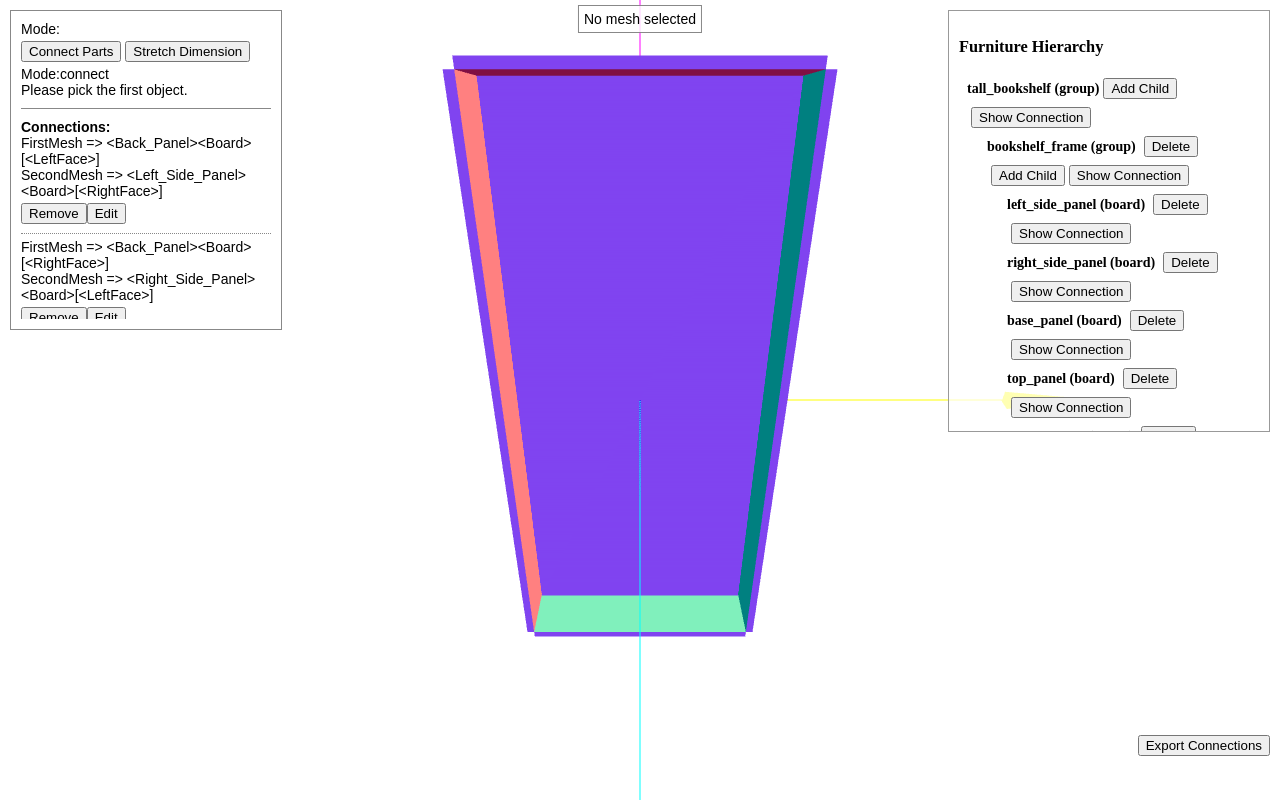
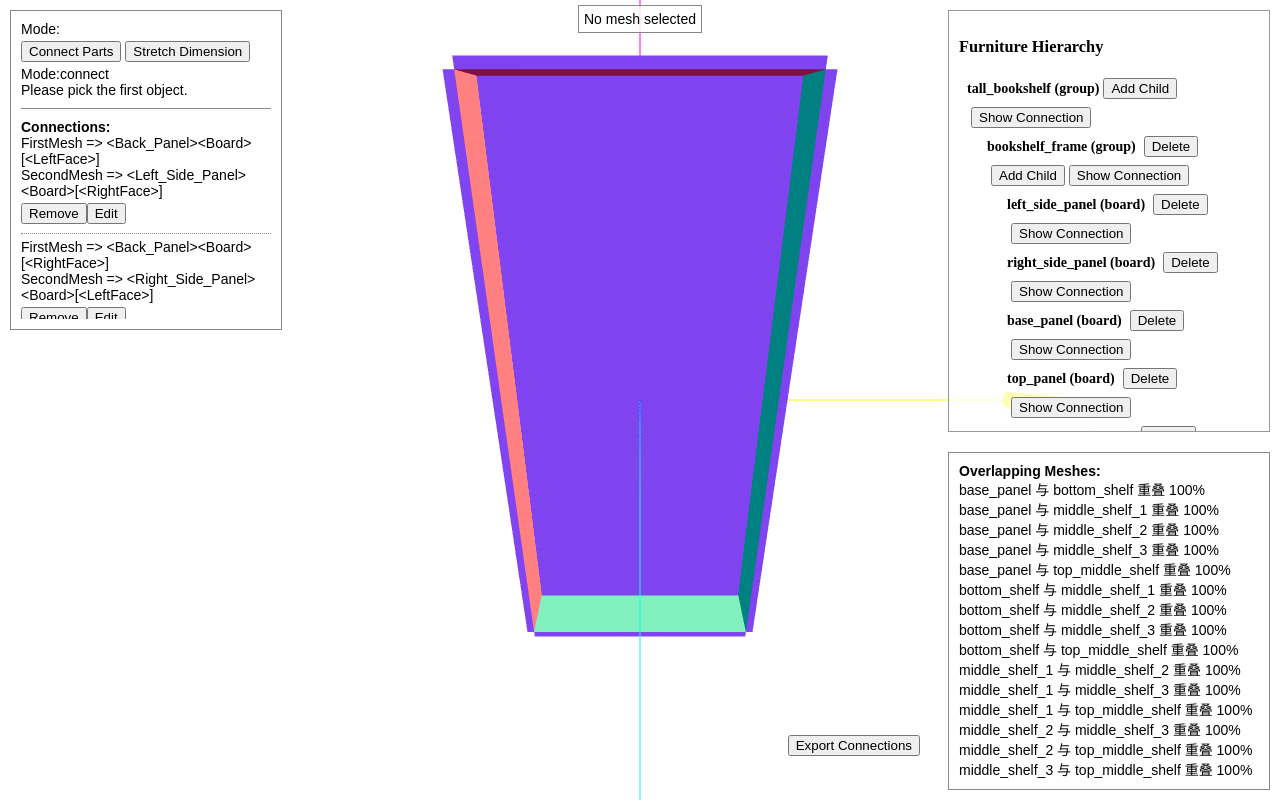
Before and after one commit to YixuannnL/furniture-threejs, a website built with Vite: page index.html in a window 1280 px wide. Built offline with nearby package versions, Linux system fonts and the light colour scheme; animation ran at ten frames a second.

Commit message:
增加了overlapping mesh的提示

```diff
--- a/index.html
+++ b/index.html
@@ -57,6 +57,19 @@
 			padding-top: 10px;
 			max-height: 150px;
 			overflow-y: auto;
+		}
+
+		#overlapHint {
+			position: absolute;
+			bottom: 10px;
+			right: 10px;
+			width: 300px;
+			background-color: rgba(255, 255, 255, 0.7);
+			border: 1px solid #888;
+			padding: 10px;
+			font-family: sans-serif;
+			font-size: 14px;
+			z-index: 9999;
 		}
 	</style>
 </head>
@@ -121,7 +134,12 @@
 		<!-- 这里将由JS脚本生成树结构列表 -->
 	</div>
 
-	<button id="exportBtn" style="position:absolute; bottom:40px; right:10px;">Export Connections</button>
+	<div id="overlapHint">
+		<strong>Overlapping Meshes:</strong>
+		<div id="overlapList">检测中……</div>
+	</div>
+
+	<button id="exportBtn" style="position:absolute; bottom:40px; right:360px;">Export Connections</button>
 
 	<script type="module" src="main.js"></script>
 
--- a/main.js
+++ b/main.js
@@ -11,7 +11,9 @@ import ConnData from './input_data/conn_data.json' assert { type: 'json' };
 let furnitureData = jsonData;
 let connectionData = Utils.filterConnData(ConnData);
 
-// console.log("NOW:", connectionData);
+
+// 全局变量，保证仅初始渲染时显示一次提示
+let initialOverlappingChecked = false;
 
 // 用来记录：当前是否在按住某个键做拉伸，拉伸的是哪个轴
 let scalingAxis = null;        // 取值 'width' | 'height' | 'depth' | null
@@ -44,6 +46,62 @@ let currentConnectionHighlight = null;
 // 用于存储场景中所有 Mesh 的“原材质”或者“变淡材质”，以便随时切换
 // 也可以不存，直接重新 render_furniture 也行，但可能会破坏用户的中间编辑状态
 let originalMaterialMap = new WeakMap(); // mesh => { material, isDimmed:boolean, isHighlighted:boolean }
+
+// 辅助：计算 THREE.Box3 的体积
+function computeBoxVolume(box) {
+    const size = new THREE.Vector3();
+    box.getSize(size);
+    return size.x * size.y * size.z;
+}
+
+// 检测并更新页面显示重叠严重的 Mesh 提示
+function detectAndDisplayOverlap() {
+    const overlapListDiv = document.getElementById('overlapList');
+    if (!overlapListDiv || !currentFurnitureRoot) return;
+
+    // 收集场景中所有 Mesh 对象
+    let meshes = [];
+    currentFurnitureRoot.traverse(obj => {
+        if (obj.isMesh) {
+            meshes.push(obj);
+        }
+    });
+
+    const threshold = 0.75; // 当交集体积占较小 Mesh 的体积超过 75% 时认为重叠严重
+    let messages = [];
+
+    // 两两比较
+    for (let i = 0; i < meshes.length; i++) {
+        // 为每个 Mesh 计算包围盒（世界坐标）
+        let boxA = new THREE.Box3().setFromObject(meshes[i]);
+        let volA = computeBoxVolume(boxA);
+        for (let j = i + 1; j < meshes.length; j++) {
+            let boxB = new THREE.Box3().setFromObject(meshes[j]);
+            let volB = computeBoxVolume(boxB);
+            // 若两个包围盒不相交，则不考虑
+            if (!boxA.intersectsBox(boxB)) continue;
+
+            // 计算两者交集区域
+            let intersectionBox = boxA.clone().intersect(boxB);
+            // 若交集为空，则跳过
+            if (intersectionBox.isEmpty()) continue;
+
+            let interVol = computeBoxVolume(intersectionBox);
+            // 取较小的体积来计算重叠比例
+            let ratio = interVol / Math.min(volA, volB);
+            if (ratio > threshold) {
+                let percentage = (ratio * 100).toFixed(0);
+                messages.push(`${meshes[i].name} 与 ${meshes[j].name} 重叠 ${percentage}%`);
+            }
+        }
+    }
+
+    if (messages.length === 0) {
+        overlapListDiv.innerHTML = "未检测到严重重叠的 Mesh。";
+    } else {
+        overlapListDiv.innerHTML = messages.join("<br>");
+    }
+}
 
 
 // ==================== 新增：处理家具树形结构的增删操作 ====================
@@ -1137,6 +1195,10 @@ function render_furniture(meta_data, conn_data) {
 
     // 渲染完后清除上一轮“查看连接关系”模式
     clearAllHighlight();
+
+    // ★★ 新增调用：检测并显示重叠 Mesh 的提示 ★★
+    detectAndDisplayOverlap();
+
 
     return furniture_object;
 }
```
Lines whose indentation alone changed are shown as unchanged.
